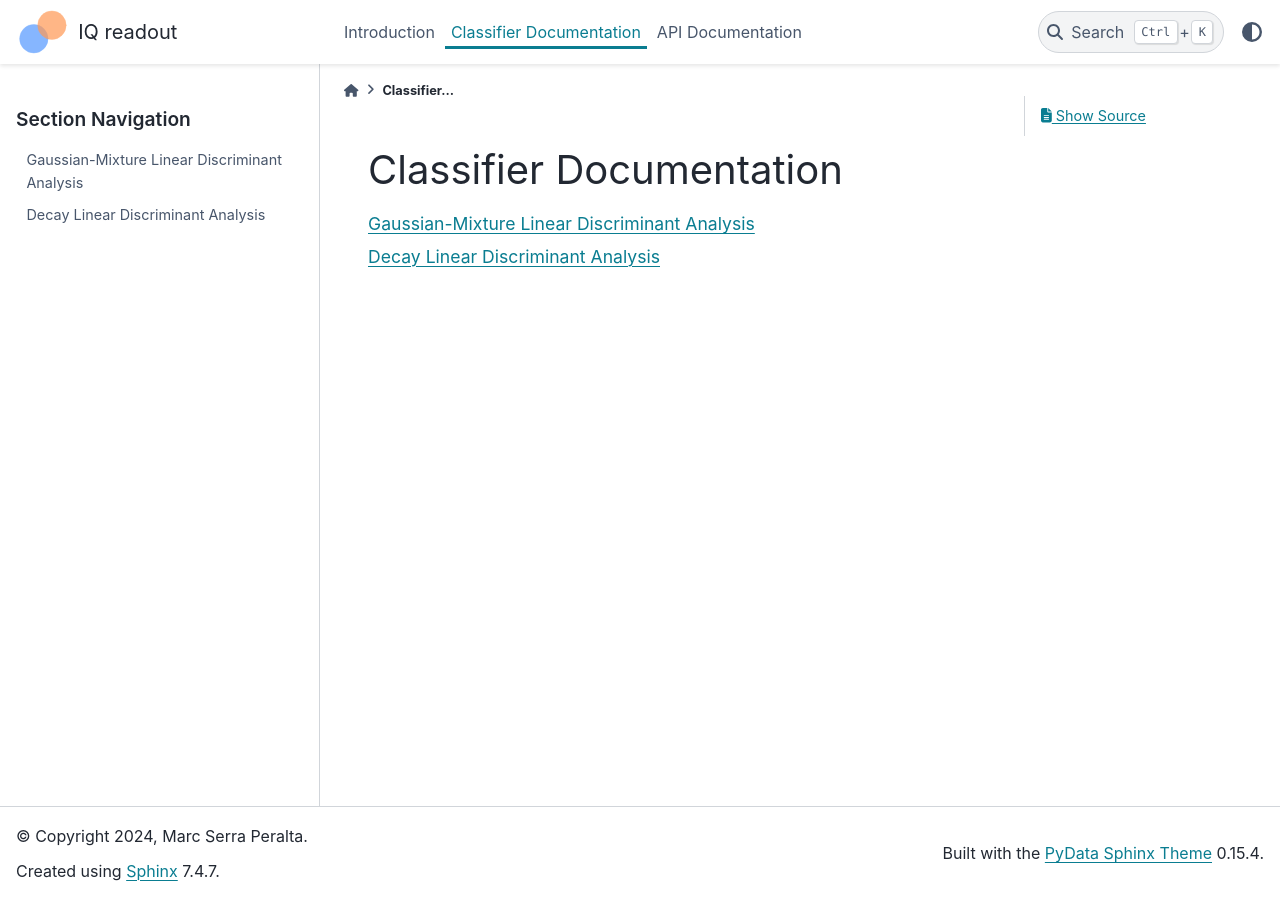
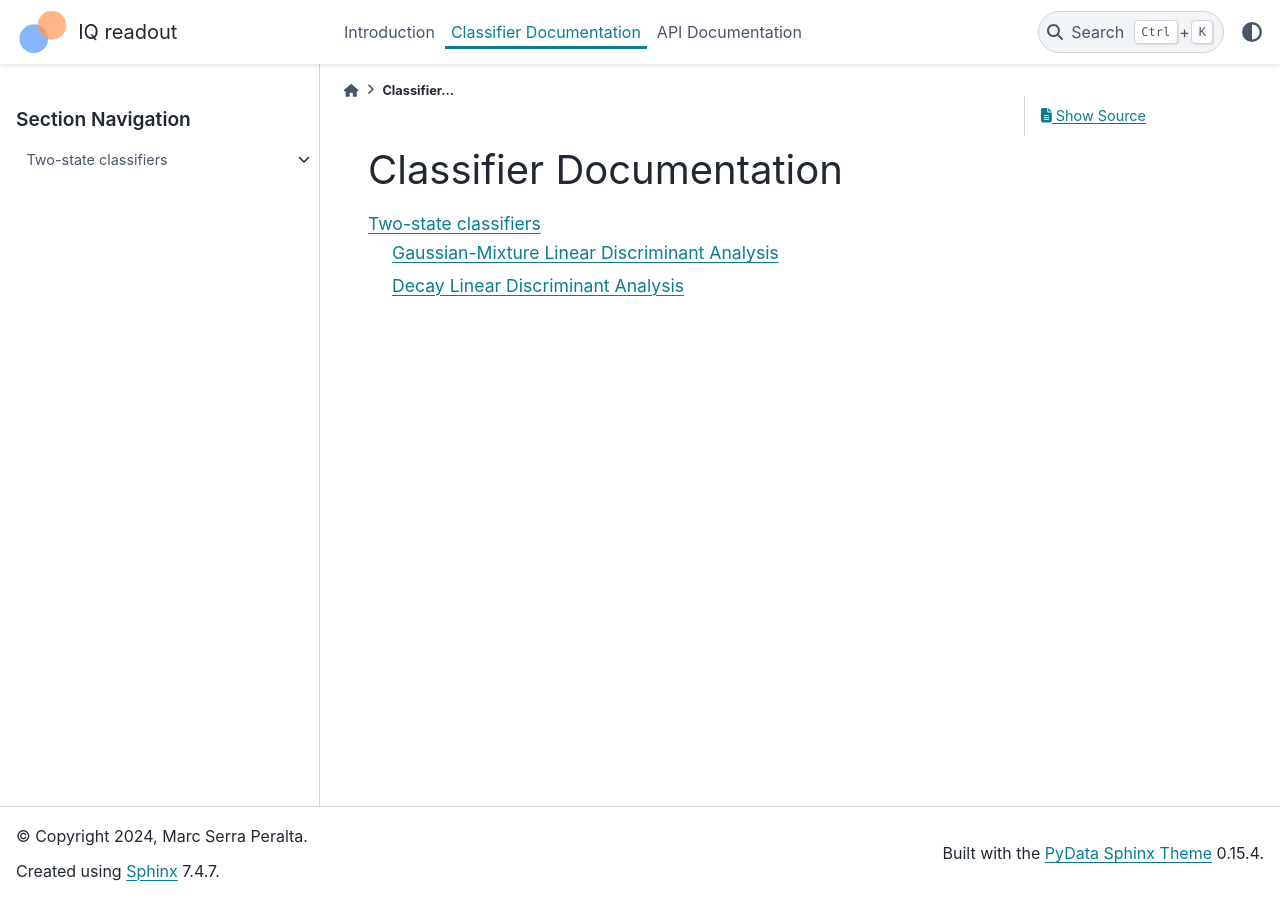
Before and after one commit to MarcSerraPeralta/iq_readout, a Sphinx documentation site: the page built from docs/source/classifier_docs.rst, in a window 1280 px wide. Built offline with Sphinx 7.4.7 and the PyData theme 0.15.4, drawn with Linux system fonts in a browser that asks for light colours.

Commit message:
Add index for classifier RTD docs

```diff
--- a/docs/source/classifier_docs.rst
+++ b/docs/source/classifier_docs.rst
@@ -2,7 +2,6 @@ Classifier Documentation
 ========================
 
 .. toctree::
-   :maxdepth: 1
+   :maxdepth: 2
 
-   classifiers/gmlda
-   classifiers/decaylda
+   classifiers/two_state_classifiers/index
--- /dev/null
+++ b/docs/source/classifiers/two_state_classifiers/index.rst
@@ -0,0 +1,8 @@
+Two-state classifiers
+=====================
+
+.. toctree::
+   :maxdepth: 1
+
+   gmlda
+   decaylda
```
Also changed, not shown: docs/source/classifiers/two_state_classifiers/decaylda.rst (renamed from docs/source/classifiers/decaylda.rst), docs/source/classifiers/two_state_classifiers/gmlda.rst (renamed from docs/source/classifiers/gmlda.rst), 2 other files.
